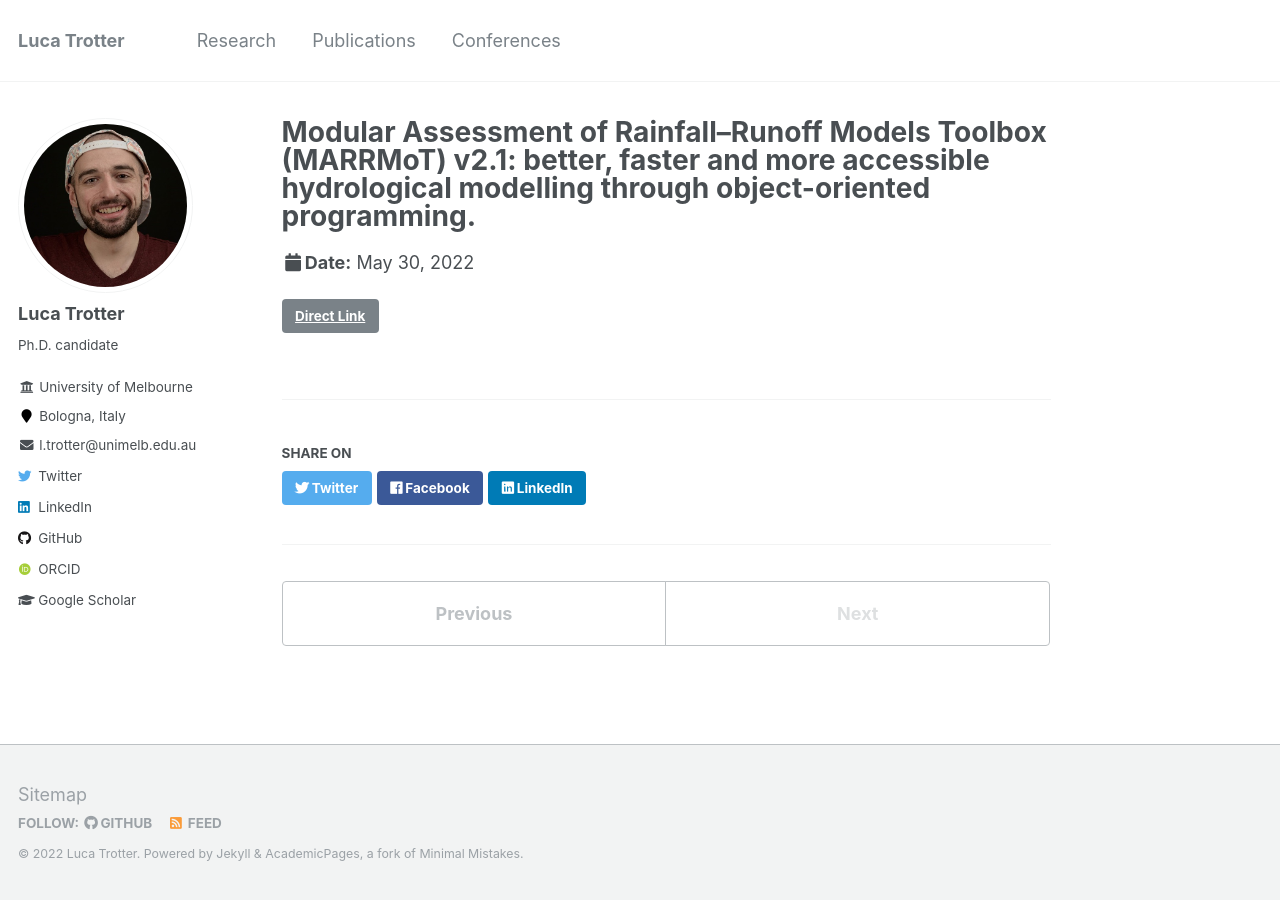
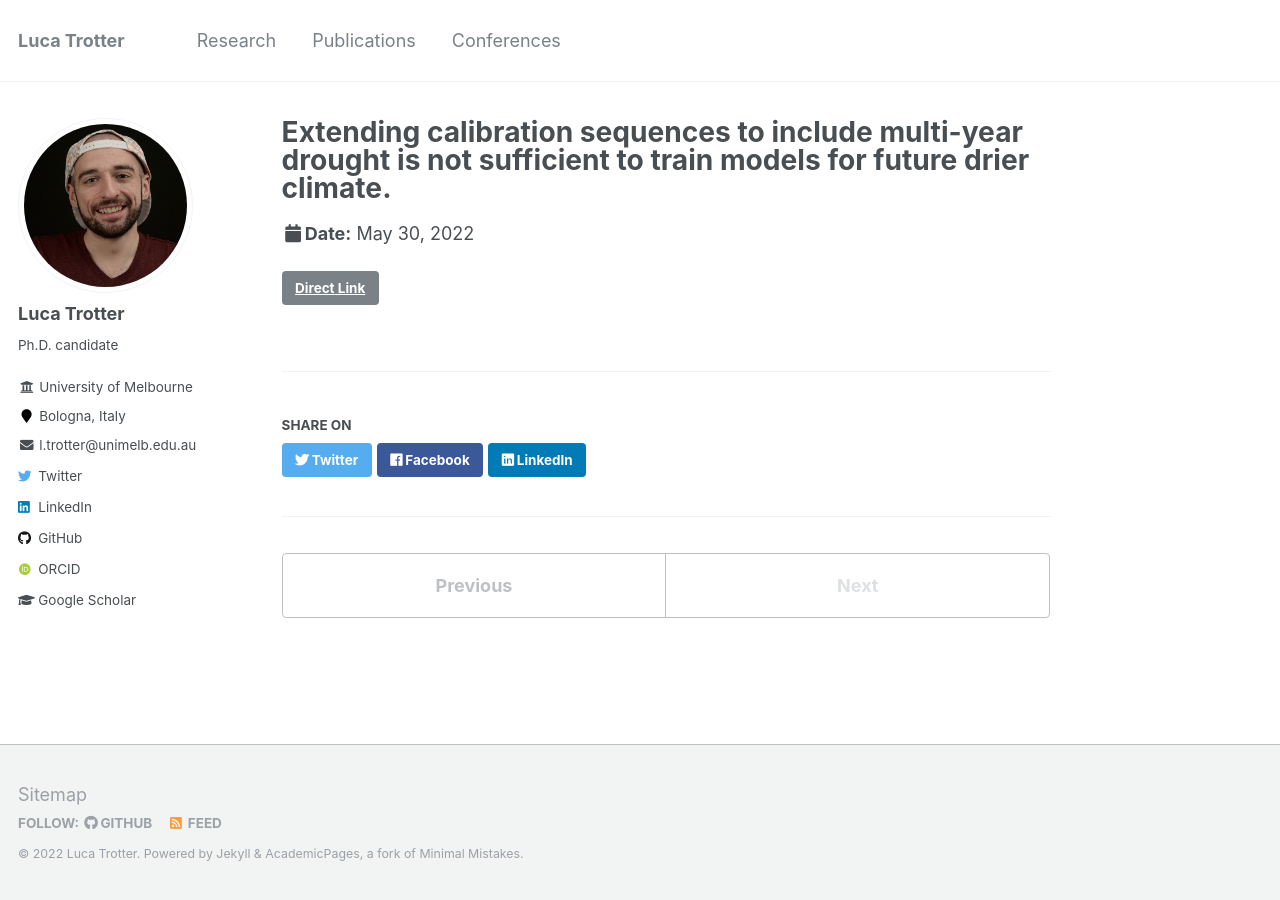
Before and after one commit to ltrotter/ltrotter.github.io, a Jekyll site: the page built from _talks/220229_iahs2022.md, in a window 1280 px wide. Built offline with Jekyll 4.4.1, drawn with Linux system fonts in a browser that asks for light colours; some web fonts are replaced.

Commit message:
Fix title of IAHS presentation

```diff
--- a/_talks/220229_iahs2022.md
+++ b/_talks/220229_iahs2022.md
@@ -1,5 +1,5 @@
 ---
-title: 'Modular Assessment of Rainfall&ndash;Runoff Models Toolbox (MARRMoT) v2.1: better, faster and more accessible hydrological modelling through object-oriented programming.'
+title: 'Extending calibration sequences to include multi-year drought is not sufficient to train models for future drier climate.'
 collection: talks
 date: 2022-05-30 8:30
 type: 'IAHS/AISH Scientific Assembly 2022'
```
